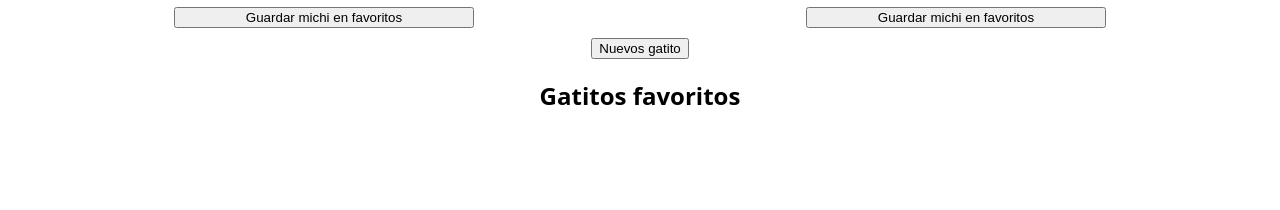
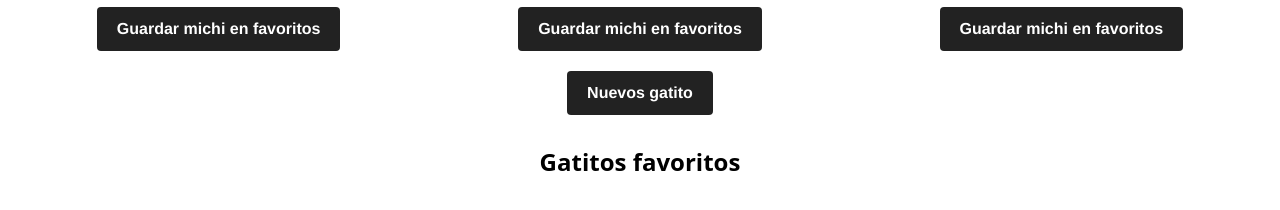
Before and after one commit to wildchamo/api--js, a plain HTML site: page index.html in a window 1280 px wide. Shown: the part 142-352 px from the top of the page. Drawn offline with Linux system fonts and the light colour scheme; no server answers.

Commit message:
estilosgit add .

```diff
--- a/index.html
+++ b/index.html
@@ -22,6 +22,10 @@
           <img id="img2" alt="" />
           <button id="btn2random">Guardar michi en favoritos</button>
         </article>
+        <article>
+          <img id="img3" alt="" />
+          <button id="btn3random">Guardar michi en favoritos</button>
+        </article>
       </div>
 
       <button onclick="loadRandomMichis()">Nuevos gatito</button>
--- a/main.js
+++ b/main.js
@@ -1,5 +1,5 @@
 const api_random =
-  "https://api.thecatapi.com/v1/images/search?limit=2&api_key=live_vih61PK0ZQGbXpTRRv8KDCUrC4KXhmGjnKQ63tmplsD3hMAO8r74Kg48LSJJ36EA";
+  "https://api.thecatapi.com/v1/images/search?limit=3&api_key=live_vih61PK0ZQGbXpTRRv8KDCUrC4KXhmGjnKQ63tmplsD3hMAO8r74Kg48LSJJ36EA";
 const api_favorite =
   "https://api.thecatapi.com/v1/favourites/?&api_key=live_vih61PK0ZQGbXpTRRv8KDCUrC4KXhmGjnKQ63tmplsD3hMAO8r74Kg48LSJJ36EA";
 
@@ -29,9 +29,11 @@ async function loadRandomMichis() {
   } else {
     img1.src = data[0].url;
     img2.src = data[1].url;
+    img3.src = data[2].url;
 
     btn1random.onclick = () => saveFavoriteMichi(data[0].id);
     btn2random.onclick = () => saveFavoriteMichi(data[1].id);
+    btn3random.onclick = () => saveFavoriteMichi(data[2].id);
   }
 }
 
--- a/style.css
+++ b/style.css
@@ -18,6 +18,32 @@ article {
   flex-direction: column;
 }
 
-button{
-    margin-top: 10px;
+button {
+  margin: 10px auto;
+  background-color: #222;
+  border-radius: 4px;
+  border-style: none;
+  box-sizing: border-box;
+  color: #fff;
+  cursor: pointer;
+  font-family: "Farfetch Basis", "Helvetica Neue", Arial, sans-serif;
+  font-size: 16px;
+  font-weight: 700;
+  line-height: 1.5;
+  max-width: none;
+  min-height: 44px;
+  min-width: 10px;
+  outline: none;
+  overflow: hidden;
+  padding: 9px 20px 8px;
+  text-align: center;
+  text-transform: none;
+  user-select: none;
+  -webkit-user-select: none;
+  touch-action: manipulation;
 }
+
+button:hover,
+button:focus {
+  opacity: 0.75;
+}
```
